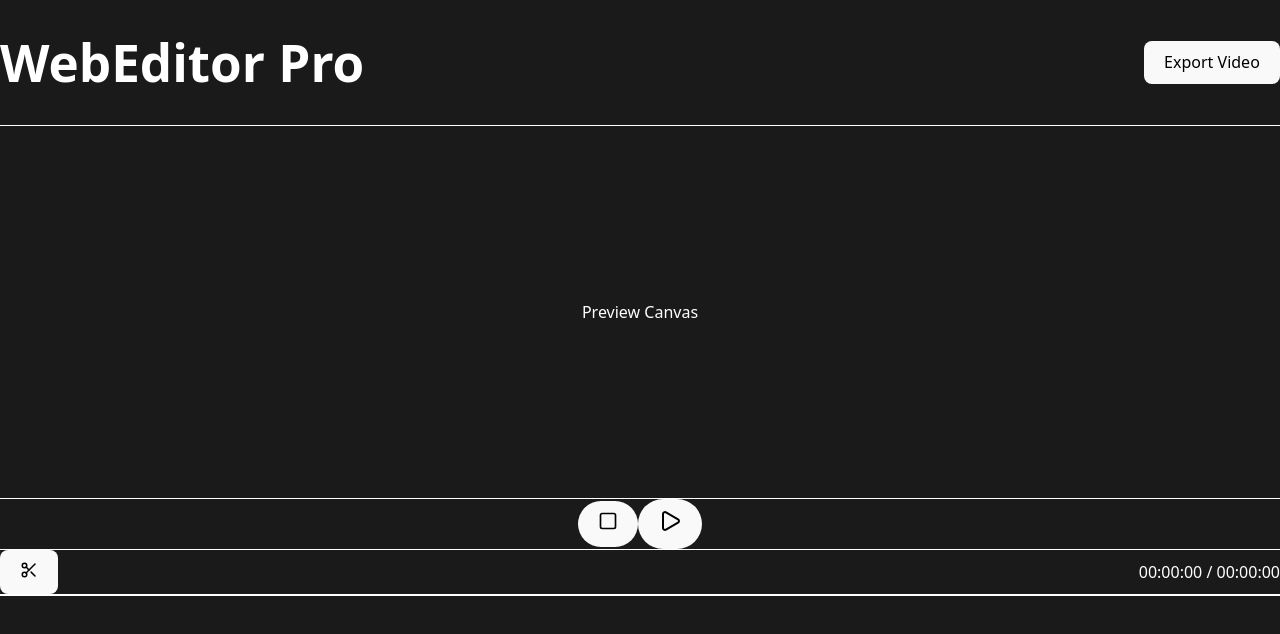
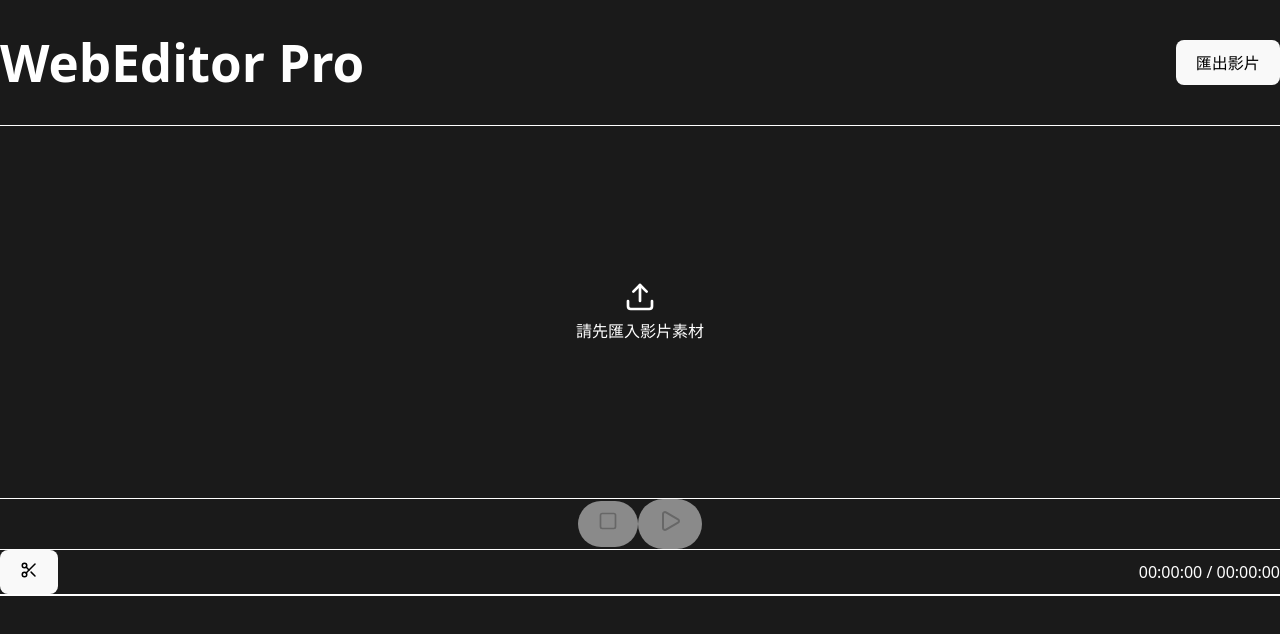
Before and after one commit to chienhsiang-hung/web-video-editor, a React (Vite) app: page / in a window 1280 px wide. Shown: the top 634 px of the page. Built offline with nearby package versions, Linux system fonts and the light colour scheme.

Commit message:
Implement video import and playback logic

```diff
--- a/src/App.tsx
+++ b/src/App.tsx
@@ -1,41 +1,113 @@
-import { Play, Pause, Square, Scissors } from 'lucide-react';
+import { useRef, useEffect } from 'react';
+import { Play, Pause, Square, Scissors, Upload } from 'lucide-react';
 import { useEditorStore } from './store';
 
 function App() {
-  const { isPlaying, togglePlay } = useEditorStore();
+  const { isPlaying, togglePlay, setIsPlaying, videoSrc, setVideoSrc } = useEditorStore();
+
+  // 用來操作隱藏的 file input 以及 video 標籤
+  const fileInputRef = useRef<HTMLInputElement>(null);
+  const videoRef = useRef<HTMLVideoElement>(null);
+
+  // 處理影片選擇
+  const handleFileChange = (event: React.ChangeEvent<HTMLInputElement>) => {
+    const file = event.target.files?.[0];
+    if (file) {
+      // 產生純前端的暫存預覽網址
+      const objectUrl = URL.createObjectURL(file);
+      setVideoSrc(objectUrl);
+      setIsPlaying(false); // 匯入新影片時先暫停
+    }
+  };
+
+  // 監聽 Zustand 的 isPlaying 狀態，來控制實際的 video 標籤播放/暫停
+  useEffect(() => {
+    if (videoRef.current) {
+      if (isPlaying) {
+        videoRef.current.play().catch(() => setIsPlaying(false)); // 處理瀏覽器自動播放限制
+      } else {
+        videoRef.current.pause();
+      }
+    }
+  }, [isPlaying, setIsPlaying]);
 
   return (
     <div className="flex flex-col h-screen bg-neutral-900 text-white font-sans">
 
+      {/* 隱藏的檔案輸入框 */}
+      <input
+        type="file"
+        accept="video/*"
+        ref={fileInputRef}
+        onChange={handleFileChange}
+        className="hidden"
+      />
+
+      {/* 頂部導航列 */}
       <header className="h-14 border-b border-neutral-700 flex items-center px-4 justify-between bg-neutral-800">
         <h1 className="font-bold text-lg">WebEditor Pro</h1>
         <button className="bg-blue-600 hover:bg-blue-500 px-4 py-1.5 rounded text-sm font-semibold transition-colors">
-          Export Video
+          匯出影片
         </button>
       </header>
 
       <main className="flex-1 flex flex-col overflow-hidden">
 
+        {/* 上半部 (素材庫 + 預覽畫面) */}
         <div className="flex-1 flex min-h-[40vh]">
+          {/* 左側素材庫 (Desktop) */}
           <aside className="w-1/4 border-r border-neutral-700 bg-neutral-800 p-4 hidden md:block">
-            <h2 className="text-sm font-semibold mb-4 text-neutral-400">Local Materials</h2>
-            <div className="border-2 border-dashed border-neutral-600 rounded-lg p-8 flex justify-center items-center text-neutral-500 cursor-pointer hover:border-blue-500 hover:text-blue-400 transition-colors">
-              + Import Video
+            <h2 className="text-sm font-semibold mb-4 text-neutral-400">本地素材</h2>
+            <div
+              onClick={() => fileInputRef.current?.click()}
+              className="border-2 border-dashed border-neutral-600 rounded-lg p-8 flex flex-col justify-center items-center text-neutral-500 cursor-pointer hover:border-blue-500 hover:text-blue-400 transition-colors gap-2"
+            >
+              <Upload size={24} />
+              <span>點擊匯入影片</span>
             </div>
           </aside>
 
+          {/* 中央預覽區 */}
           <section className="flex-1 flex flex-col bg-black">
-            <div className="flex-1 flex items-center justify-center relative">
-              <span className="text-neutral-600">Preview Canvas</span>
+            {/* 影片預覽 */}
+            <div className="flex-1 flex items-center justify-center relative overflow-hidden">
+              {videoSrc ? (
+                <video
+                  ref={videoRef}
+                  src={videoSrc}
+                  className="max-w-full max-h-full"
+                  onEnded={() => setIsPlaying(false)} // 播完自動切換為暫停狀態
+                  // 未來可以加上 onTimeUpdate 來同步時間軸
+                />
+              ) : (
+                <div
+                  className="text-neutral-600 flex flex-col items-center gap-2 cursor-pointer md:cursor-default"
+                  onClick={() => window.innerWidth < 768 && fileInputRef.current?.click()} // 手機版點擊中央也可以匯入
+                >
+                  <span className="md:hidden"><Upload size={32} /></span>
+                  <span>請先匯入影片素材</span>
+                </div>
+              )}
             </div>
 
+            {/* 播放控制器 */}
             <div className="h-12 border-t border-neutral-800 flex items-center justify-center gap-4 bg-neutral-900">
-              <button className="p-2 hover:bg-neutral-800 rounded-full transition-colors text-neutral-400 hover:text-white">
+              <button
+                className="p-2 hover:bg-neutral-800 rounded-full transition-colors text-neutral-400 hover:text-white disabled:opacity-50"
+                disabled={!videoSrc}
+                onClick={() => {
+                  if (videoRef.current) {
+                    videoRef.current.currentTime = 0;
+                    setIsPlaying(false);
+                  }
+                }}
+              >
                 <Square size={20} />
               </button>
               <button
                 onClick={togglePlay}
-                className="p-2 hover:bg-neutral-800 rounded-full transition-colors"
+                disabled={!videoSrc}
+                className="p-2 hover:bg-neutral-800 rounded-full transition-colors disabled:opacity-50"
               >
                 {isPlaying ? <Pause size={24} /> : <Play size={24} />}
               </button>
@@ -43,6 +115,7 @@ function App() {
           </section>
         </div>
 
+        {/* 下半部：時間軸 (Timeline) - 暫時保持不變 */}
         <div className="h-1/3 min-h-[250px] border-t border-neutral-700 bg-neutral-800 flex flex-col">
           <div className="h-10 border-b border-neutral-700 flex items-center px-4 gap-2">
              <button className="p-1.5 hover:bg-neutral-700 rounded text-neutral-300">
@@ -53,13 +126,11 @@ function App() {
 
           <div className="flex-1 p-2 overflow-y-auto relative">
              <div className="h-6 border-b border-neutral-700 mb-2"></div>
-
              <div className="h-16 bg-neutral-900 rounded mb-2 flex items-center relative overflow-hidden">
                 <div className="absolute left-10 w-48 h-full bg-blue-900/50 border border-blue-500 rounded flex items-center px-2 text-xs select-none">
-                   Video1.mp4
+                   影片片段 1.mp4
                 </div>
              </div>
-
              <div className="absolute top-0 bottom-0 left-[100px] w-0.5 bg-red-500 z-10">
                 <div className="absolute -top-1 -left-1.5 w-3.5 h-3.5 bg-red-500 rounded-full"></div>
              </div>
--- a/src/store.ts
+++ b/src/store.ts
@@ -1,13 +1,17 @@
 import { create } from 'zustand';
 
 interface EditorState {
+  videoSrc: string | null;
+  setVideoSrc: (src: string) => void;
   isPlaying: boolean;
-  currentTime: number;
   togglePlay: () => void;
+  setIsPlaying: (playing: boolean) => void;
 }
 
 export const useEditorStore = create<EditorState>((set) => ({
+  videoSrc: null,
+  setVideoSrc: (src) => set({ videoSrc: src }),
   isPlaying: false,
-  currentTime: 0,
   togglePlay: () => set((state) => ({ isPlaying: !state.isPlaying })),
+  setIsPlaying: (playing) => set({ isPlaying: playing }),
 }));
```
